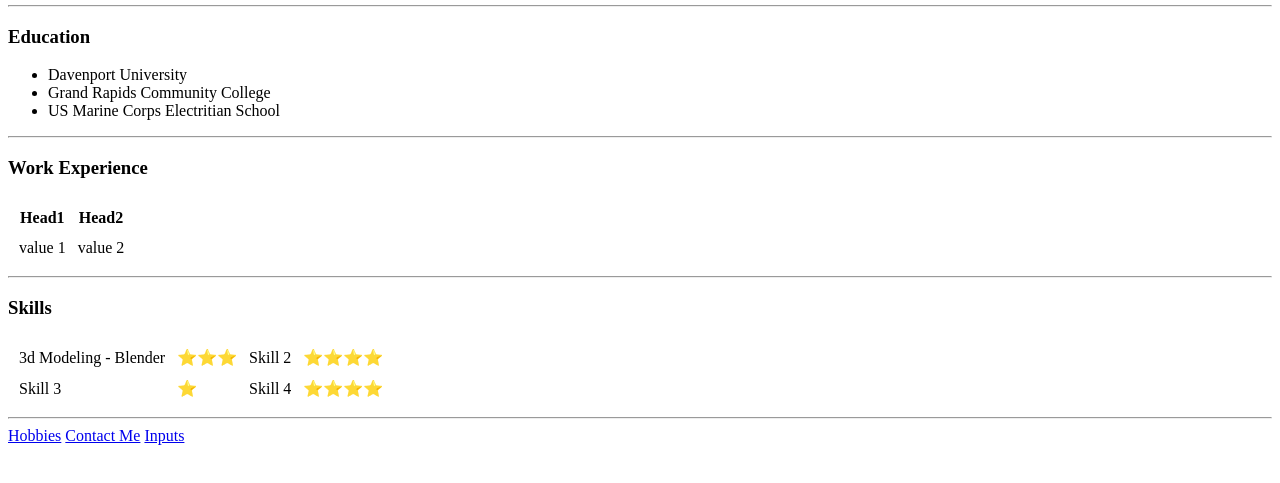
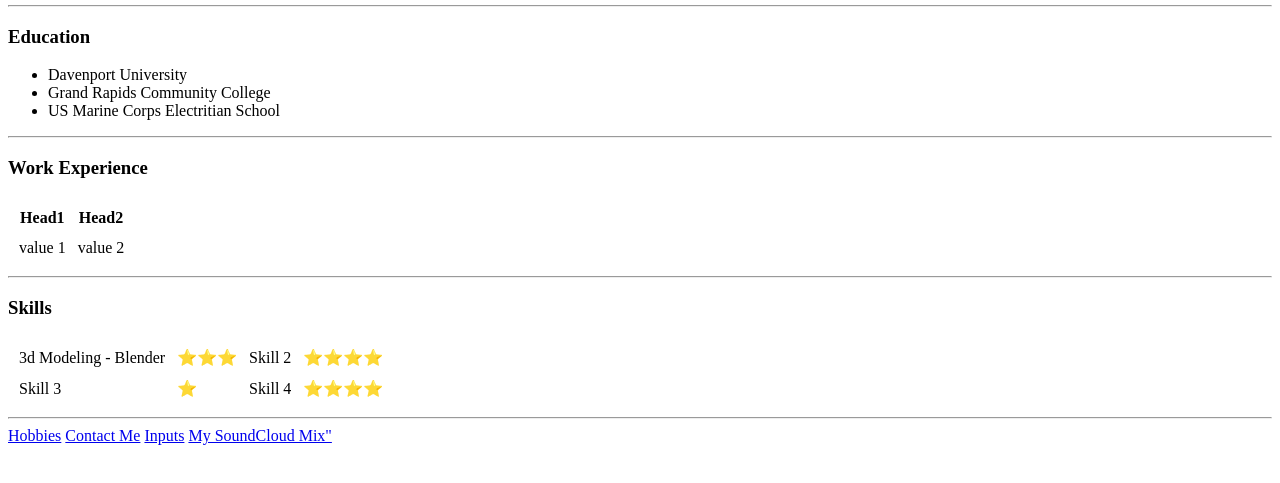
Before and after one commit to SCOTCHUIZ/cv, a plain HTML site: page index.html in a window 1280 px wide. Shown: the part 207-690 px from the top of the page. Drawn offline with Linux system fonts and the light colour scheme.

Commit message:
Update index.html

```diff
--- a/index.html
+++ b/index.html
@@ -91,6 +91,7 @@
   <a href="hobbies.html">Hobbies</a>
   <a href="contact-info.html">Contact Me</a>
   <a href="inputs.html">Inputs</a>
+    <a href="SoundCloud.html">My SoundCloud Mix"</a>
 </body>
 
 </html>
```
